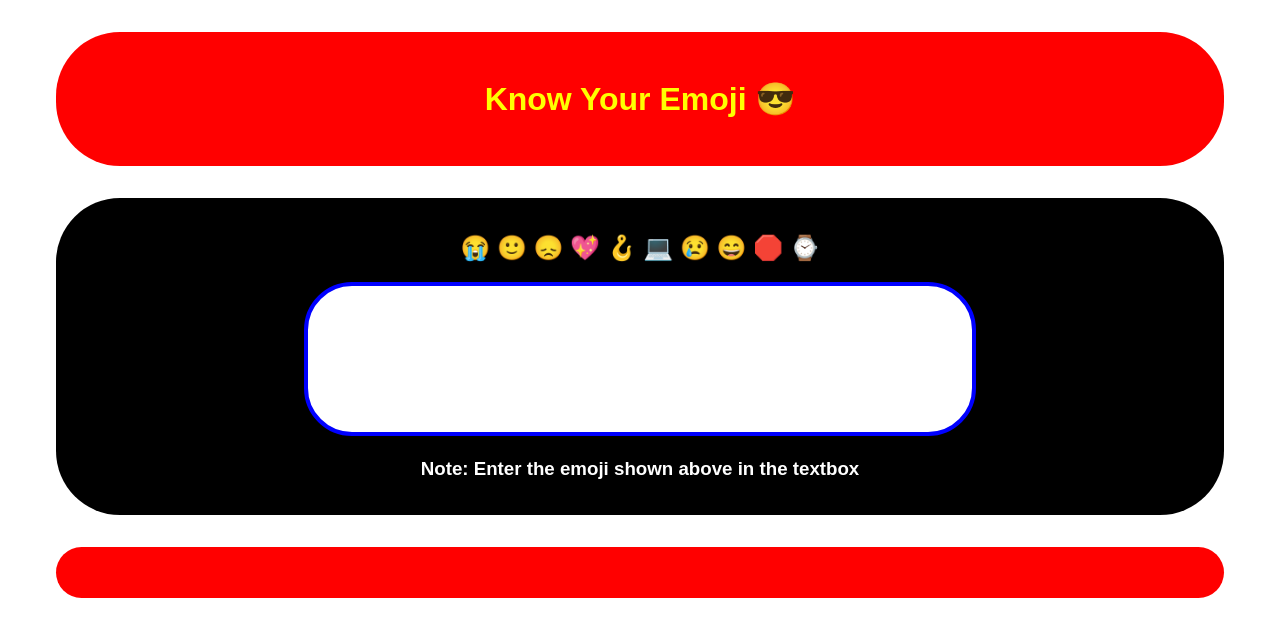
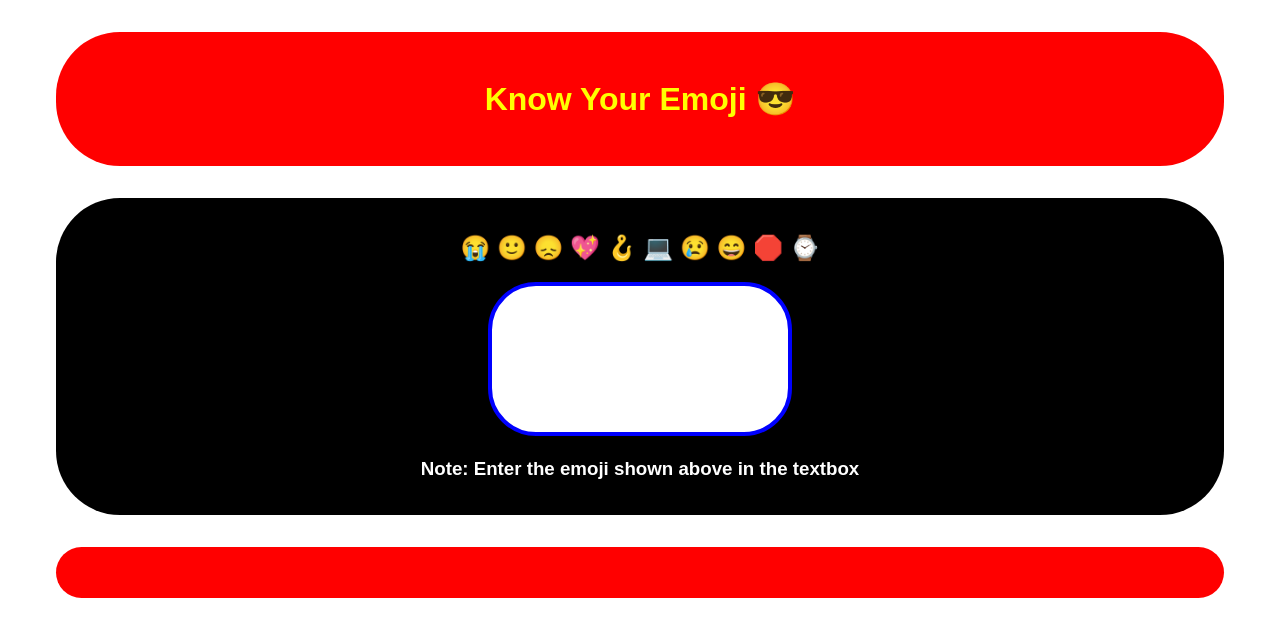
Before and after one commit to harshv1741/neog-know-your-emoji, a React (Create React App) app: page / in a window 1280 px wide. Shown: the top 636 px of the page. Built offline with nearby package versions, Linux system fonts and the light colour scheme.

Commit message:
fixing input alignment

```diff
--- a/src/styles.css
+++ b/src/styles.css
@@ -35,7 +35,9 @@
 }
 
 .usrTxt {
-  width: 50%;
+  text-align: center;
+  width: 100%;
+  max-width: 200px;
   height: 50px;
   font-size: x-large;
   border: 4px solid blue;
```
